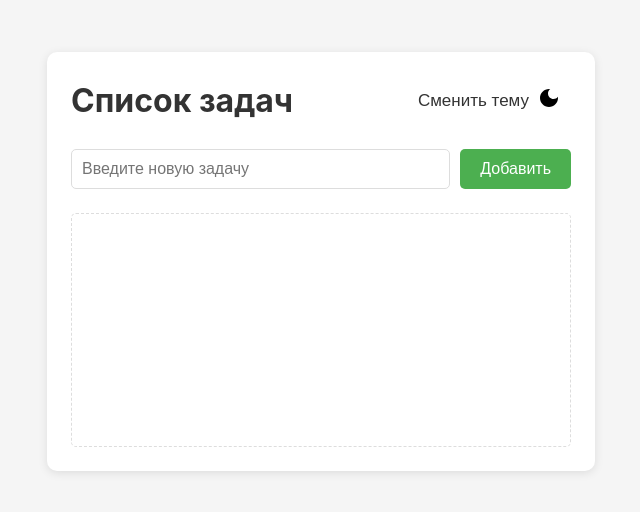
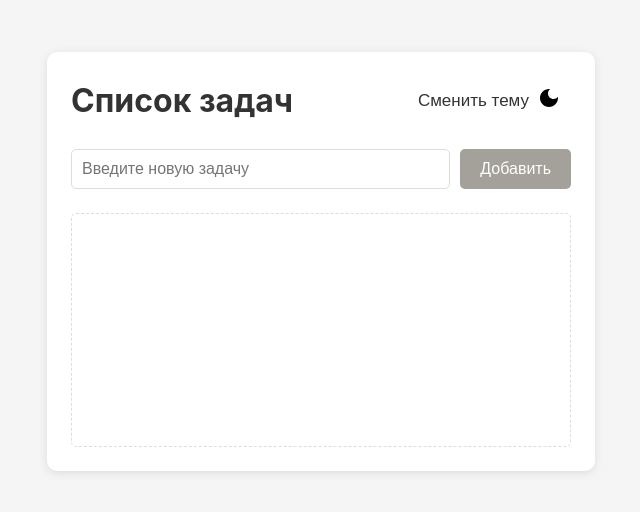
Before and after one commit to BLADEVIK/FrontDev-Welcome-Task-Practice-dev, a React (Create React App) app: page / in a window 1280 px wide. Shown: the top 512 px of the page, without its empty margins (319-959 px from the left). Built offline with nearby package versions, Linux system fonts and the light colour scheme.

Commit message:
Changing the button style depending on whether the task text is entered or not

```diff
--- a/src/components/Todo.scss
+++ b/src/components/Todo.scss
@@ -1,3 +1,10 @@
+@mixin btn-add {
+padding: 10px 20px;
+color: white;
+border: none;
+border-radius: 5px;
+font-size: 16px;
+}
 .todo-container {
   width: 90%;
   max-width: 500px;
@@ -37,20 +44,6 @@
       &:focus {
         outline: none;
         border-color: var(--input-focus);
-      }
-    }
-
-    .add-button {
-      padding: 10px 20px;
-      background-color: var(--btn-bg);
-      color: white;
-      border: none;
-      border-radius: 5px;
-      cursor: pointer;
-      font-size: 16px;
-
-      &:hover {
-        background-color: var(--btn-hover);
       }
     }
   }
@@ -142,7 +135,19 @@
       }
     }
   }
+.btnDisabled{
+  @include btn-add;
+  background-color:rgb(164, 160, 154);
+}
+.btnEnabled{
+ @include btn-add;
+  background-color: var(--btn-bg);
+  cursor: pointer;
 
+      &:hover {
+        background-color: var(--btn-hover);
+      }
+}
   .edit-button {
     background: none;
     border: none;
--- a/src/components/Todo.tsx
+++ b/src/components/Todo.tsx
@@ -85,7 +85,11 @@ const Todo: React.FC = () => {
           value={inputValue}
           onChange={(e) => setInputValue(e.target.value)}
         />
-        <button type='submit' className='add-button'>
+        <button
+          type='submit'
+          disabled={!inputValue.trim()}
+          {...(!inputValue.trim() ? { className: 'btnDisabled' } : {className: 'btnEnabled'})}
+        >
           Добавить
         </button>
       </form>
```
